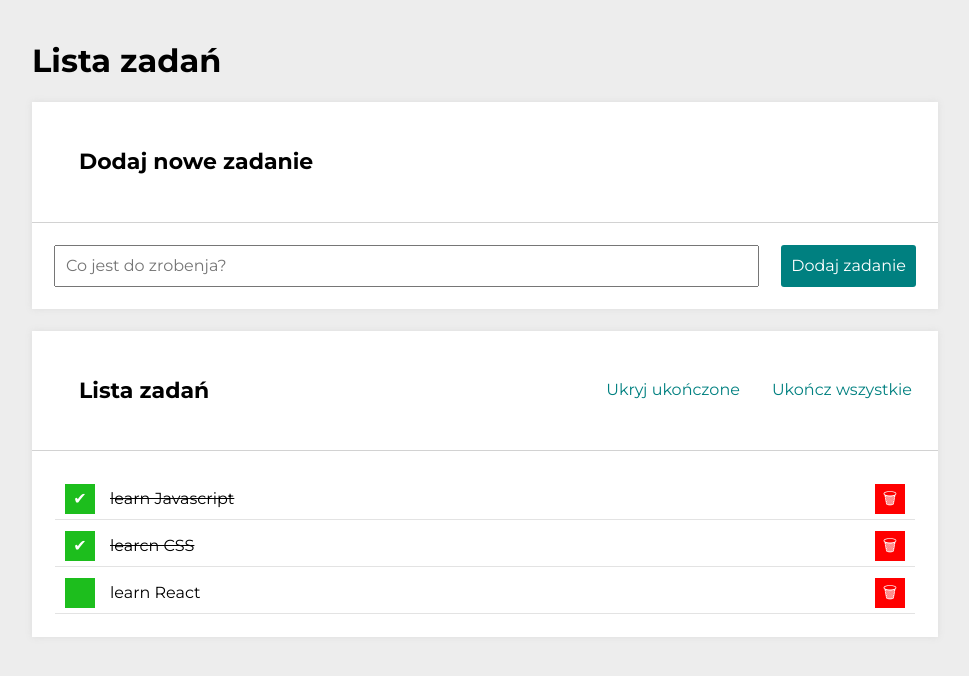
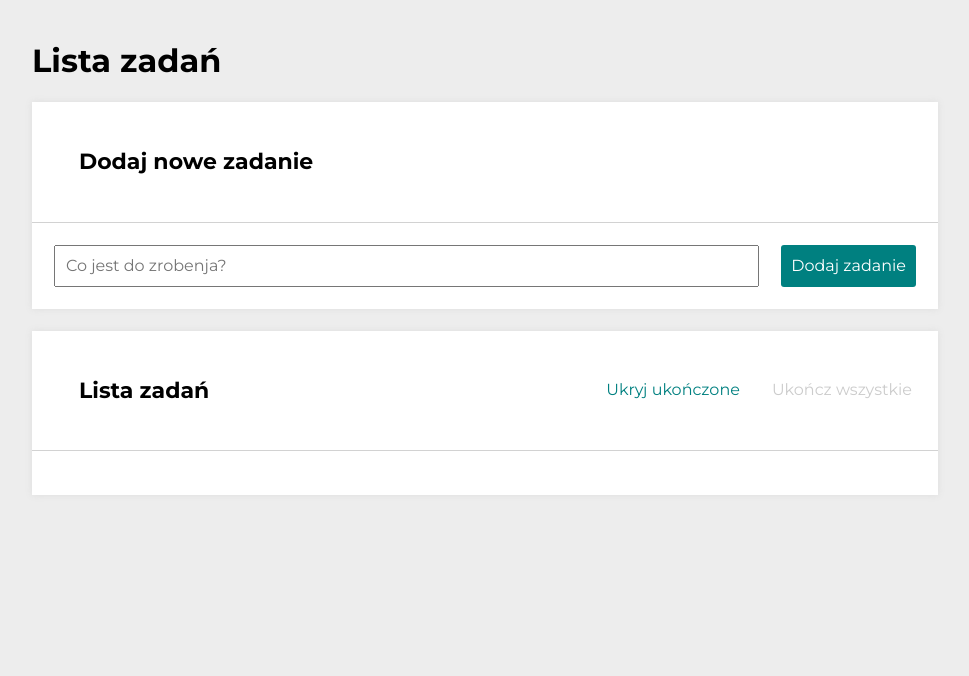
Before and after one commit to GiorgiB04/todo-list-react, a React (Create React App) app: page / in a window 1280 px wide. Shown: the top 676 px of the page, without its empty margins (155-1124 px from the left). Built offline with nearby package versions, Linux system fonts and the light colour scheme.

Commit message:
saving tasks in local storages

```diff
--- a/public/index.html
+++ b/public/index.html
@@ -20,12 +20,7 @@
     -->
     <title>Todo list react app</title>
     <link rel="stylesheet" href="https://cdnjs.cloudflare.com/ajax/libs/normalize/8.0.1/normalize.min.css">
-    <link rel="preconnect" href="https://fonts.googleapis.com">
-    <link rel="preconnect" href="https://fonts.gstatic.com" crossorigin>
-    <link rel="preconnect" href="https://fonts.googleapis.com">
-    <link rel="preconnect" href="https://fonts.gstatic.com" crossorigin>
-    <link rel="preconnect" href="https://fonts.googleapis.com">
-    <link rel="preconnect" href="https://fonts.gstatic.com" crossorigin>
+
     <link href="https://fonts.googleapis.com/css2?family=Montserrat:wght@300;400;500;700&display=swap" rel="stylesheet">  </head>
   <body>
     <noscript>You need to enable JavaScript to run this app.</noscript>
--- a/src/App.js
+++ b/src/App.js
@@ -1,4 +1,4 @@
-import { useState } from "react";
+import { useEffect, useState } from "react";
 import Form from "./Form";
 import Tasks from "./Tasks";
 import Buttons from "./Buttons";
@@ -8,11 +8,19 @@ import Container from "./Container";
 
 function App() {
 	const [hideDone, setHideDone] = useState(false);
-  const [tasks, setTasks] = useState([
-    {id: 1, content:"learn Javascript", done: true,},
-    {id: 2, content: "learcn CSS", done:  true, },
-    {id: 3, content: "learn React", done:  false, },
-  ]);
+
+  const tasksFromLocalStorage = localStorage.getItem("tasks");
+
+  const [tasks, setTasks] = useState(
+    tasksFromLocalStorage
+    ? JSON.parse(tasksFromLocalStorage)
+    : []
+  );
+
+  useEffect(() => {
+    localStorage.setItem("tasks", JSON.stringify(tasks));
+  }, [tasks]);
+
 
   const toggleHideDone = () => {
     setHideDone(hideDone => !hideDone)
--- a/src/Form/index.js
+++ b/src/Form/index.js
@@ -6,7 +6,11 @@ const Form = ({addNewTask}) => {
 
   const onFormSubmit = (event) => {
     event.preventDefault();
-    addNewTask(newTaskContent.trim());
+    const contentTrimd = newTaskContent.trim();
+    if (!contentTrimd) {
+      return;
+    }
+    addNewTask(contentTrimd);
     setNewTaskContent("");
   }
 
```
